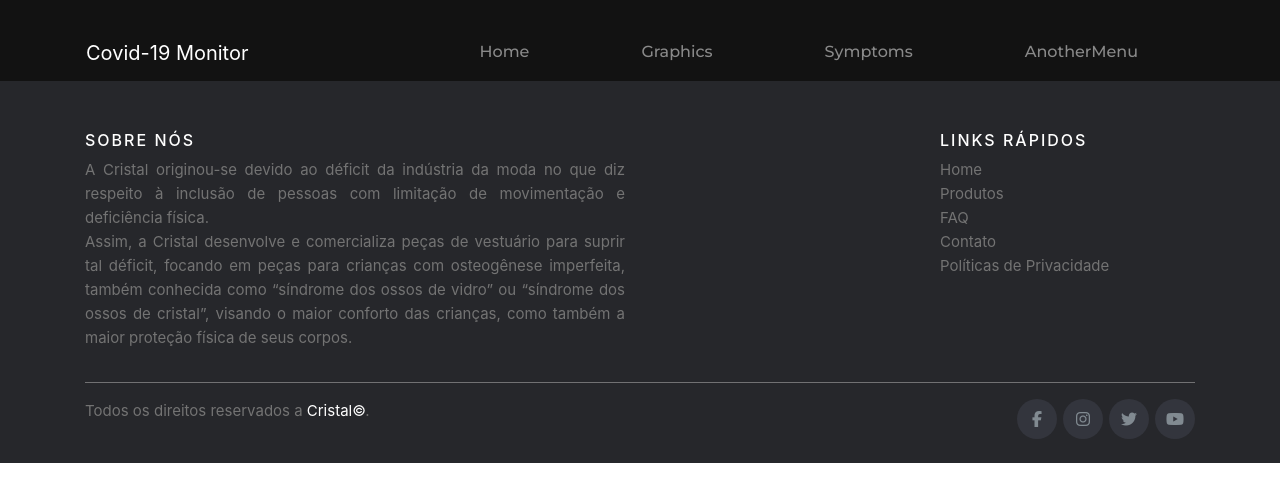
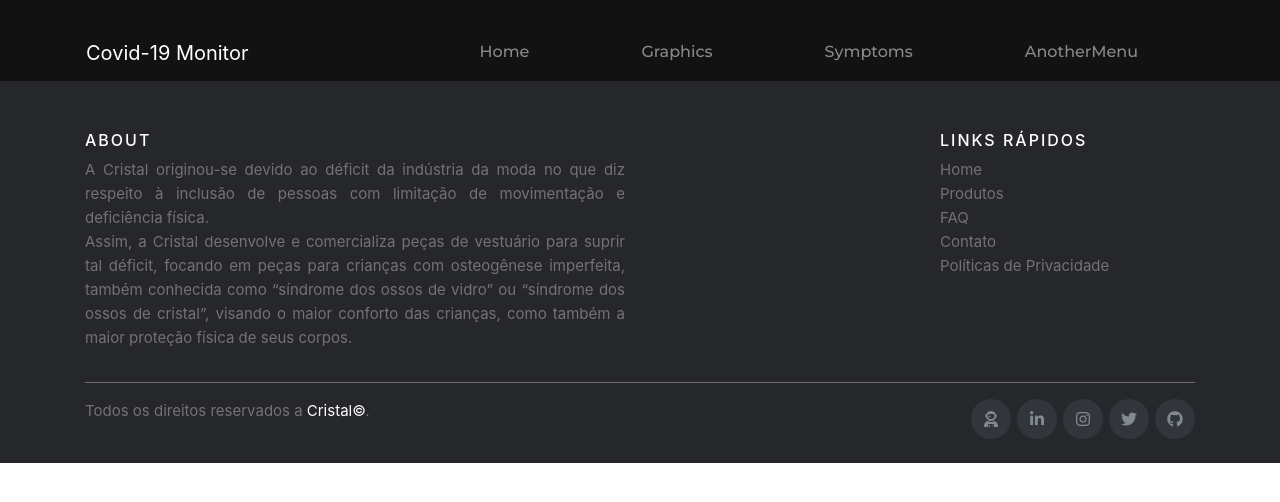
Before and after one commit to gabriellimma/NasaSpaceAppsDevlopmentArea-100.py, an Angular app in the folder frontend/: page / in a window 1280 px wide. Shown: the top 502 px of the page. Built offline with nearby package versions, Linux system fonts and the light colour scheme.

Commit message:
Implementando ícones

```diff
--- a/frontend/angular.json
+++ b/frontend/angular.json
@@ -119,6 +119,10 @@
           }
         }
       }
-    }},
-  "defaultProject": "frontend"
+    }
+  },
+  "defaultProject": "frontend",
+  "cli": {
+    "analytics": false
+  }
 }
--- a/frontend/src/app/components/template/footer/footer.component.css
+++ b/frontend/src/app/components/template/footer/footer.component.css
@@ -28,7 +28,7 @@
 }
 
 .site-footer a:hover {
-  color: #14b9bc;
+  color: crimson;
   text-decoration:none;
 }
 
@@ -46,7 +46,7 @@
 }
 
 .footer-links a:active,.footer-links a:focus,.footer-links a:hover {
-  color:#14b9bc;
+  color:crimson;
   text-decoration:none;
 }
 
@@ -92,7 +92,7 @@
   font-size:13px
 }
 
-.social-icons a {
+.social-icons a{
   background-color:#eceeef;
   color:#818a91;
   font-size:16px;
@@ -108,6 +108,14 @@
   transition:all .2s linear;
 }
 
+.nasa-logo  {
+  max-width: 80%;
+  padding-bottom: 15%;
+  padding-left: 5%;
+}
+
+
+
 .social-icons a:active,.social-icons a:focus,.social-icons a:hover {
   color:#fff;
   background-color:#29aafe;
@@ -120,24 +128,38 @@
   font-size:14px
 }
 
-.social-icons a.facebook:hover {
+.social-icons a {
+  transition: 0.5s;
+}
+
+.social-icons a.nasa:hover {
+  background: linear-gradient(to bottom right,#0066B3, #ED1C24);
+  transition: 0.5s;
+}
+
+.social-icons a.linkedin:hover {
   background: #00c6ff;
-  background: linear-gradient(to top, #0072ff, #00c6ff);
+  background: linear-gradient(to top, #002e67, #0077B5);
+  transition: 0.5s;
 }
 
 .social-icons a.instagram:hover {
   background: #f09433;
   background: linear-gradient(180deg, #f09433 0%, #e6683c 25%, #dc2743 50%, #cc2366 75%, #bc1888 100%);
+  transition: 0.5s;
 }
 
 .social-icons a.twitter:hover {
   background: #24C6DC;
   background: linear-gradient(to top, #514A9D, #24C6DC);
+  transition: 0.5s;
 }
 
-.social-icons a.youtube:hover {
-  background: #e52d27;
-  background: linear-gradient(to top, #b31217, #e52d27);
+
+.social-icons a.github:hover {
+  background: #24292E;
+  background: linear-gradient(to top, #24292E,#3F4448);
+  transition: 0.5s;
 }
 
 
--- a/frontend/src/app/components/template/footer/footer.component.html
+++ b/frontend/src/app/components/template/footer/footer.component.html
@@ -3,7 +3,7 @@
   <div class="container">
     <div class="row">
       <div class="col-sm-12 col-md-6">
-        <h6>Sobre nós</h6>
+        <h6>About</h6>
         <p class="text-justify">A Cristal originou-se devido ao déficit da indústria da moda no que diz respeito à inclusão de pessoas com limitação de movimentação e deficiência física.
           <br>
           Assim, a Cristal desenvolve e comercializa peças de vestuário para suprir tal déficit, focando em peças para crianças com osteogênese imperfeita, também conhecida como “síndrome dos ossos de vidro” ou “síndrome dos ossos de cristal”, visando o maior conforto das crianças, como também a maior proteção física de seus corpos.</p>
@@ -16,10 +16,10 @@
           <h6>Links Rápidos</h6>
           <ul class="footer-links">
             <li><a routerLink="/home">Home</a></li>
-          <li><a routerLink="/produtos">Produtos</a></li>
-          <li><a routerLink="/faq">FAQ</a></li>
-          <li><a routerLink="/contato">Contato</a></li>
-          <li><a routerLink="/politica-de-privacidade">Políticas de Privacidade</a></li>
+            <li><a routerLink="/">Produtos</a></li>
+            <li><a routerLink="/">FAQ</a></li>
+            <li><a routerLink="/">Contato</a></li>
+            <li><a routerLink="/">Políticas de Privacidade</a></li>
           </ul>
         </div>
       </div>
@@ -37,10 +37,11 @@
 
         <div class="col-md-4 col-sm-6 col-xs-12">
           <ul class="social-icons">
-          <li><a class="facebook" href="#"><i class="fa fa-facebook"></i></a></li>
-          <li><a class="instagram" href="#" target="_blank" ><i class="fab fa-instagram"></i></a></li>
-          <li><a class="twitter" href="#"><i class="fa fa-twitter"></i></a></li>
-          <li><a class="youtube" href="#" target="_blank"><i class="fab fa-youtube"></i></a></li>
+            <li><a class="nasa" href="https://www.linkedin.com/company/100-py/" target="_blank"><i class="fas fa-user-astronaut"></i></a></li>
+            <li><a class="linkedin" href="https://www.linkedin.com/company/100-py/" target="_blank"><i class="fab fa-linkedin-in"></i></a></li>
+            <li><a class="instagram" href="https://www.instagram.com/100.py/" target="_blank" ><i class="fab fa-instagram"></i></a></li>
+            <li><a class="twitter" href="#" target="_blank"><i class="fa fa-twitter"></i></a></li>
+            <li><a class="github" href="https://github.com/bielzin42/NasaSpaceAppsDevlopmentArea-100.py" target="_blank"><i class="fab fa-github"></i></a></li>
           </ul>
         </div>
       </div>
```
Also changed, not shown: frontend/src/assets/nasa-vector-logo.svg (added). Lines whose indentation alone changed are shown as unchanged.
